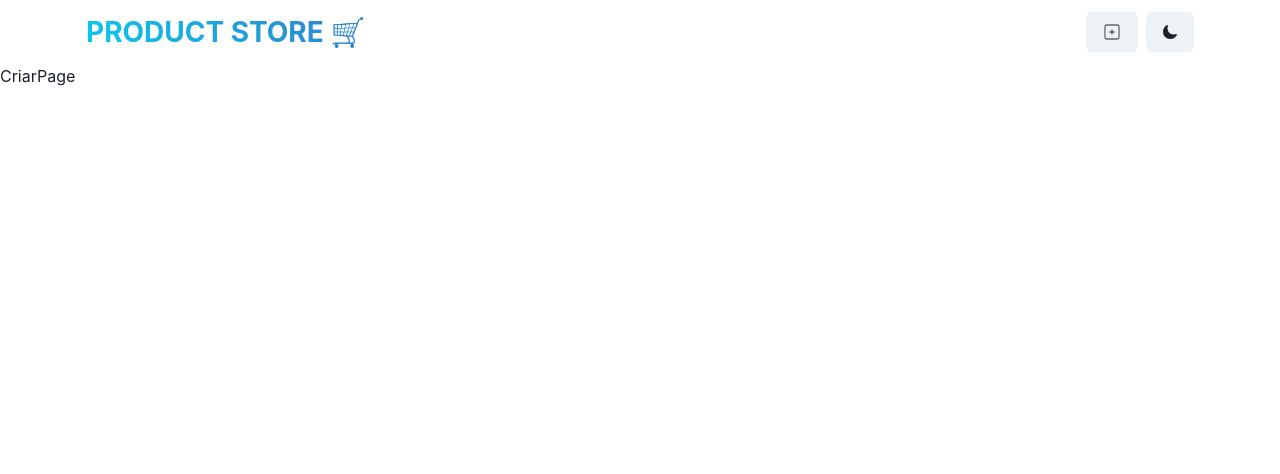
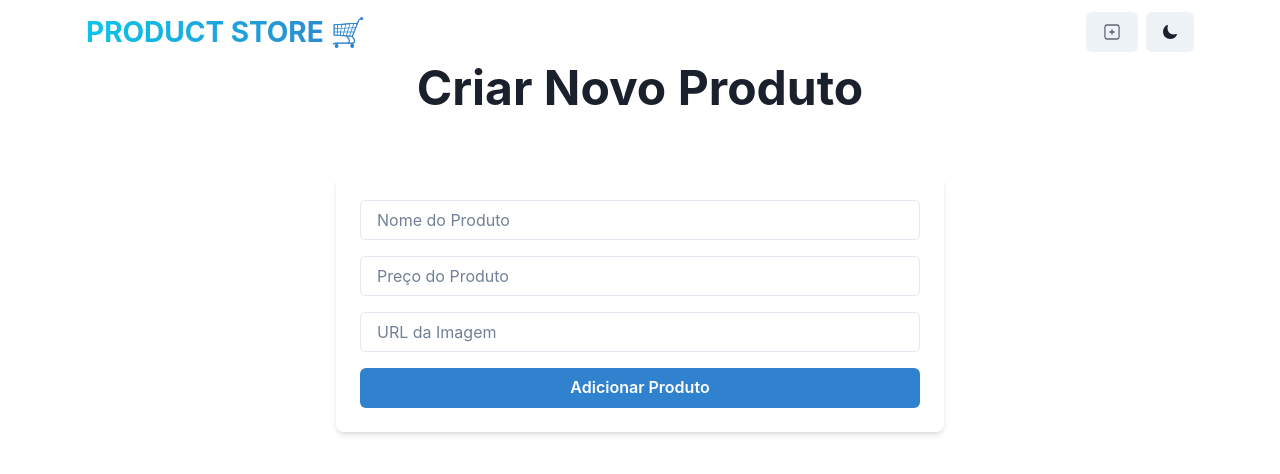
Before and after one commit to eliseucostaalbano/Site-MERN, a React (Vite) app in the folder frontend/: page /criar in a window 1280 px wide. Shown: the top 474 px of the page. Built offline with nearby package versions, Linux system fonts and the light colour scheme.

Commit message:
criando a pagina CriarPage

```diff
--- a/frontend/src/pages/CriarPage.jsx
+++ b/frontend/src/pages/CriarPage.jsx
@@ -1,8 +1,75 @@
+import {
+  Box,
+  Button,
+  Container,
+  Heading,
+  Input,
+  useColorModeValue,
+  VStack,
+} from "@chakra-ui/react";
+import { useState } from "react";
 
 const CriarPage = () => {
+  const [novoProduto, setNovoProduto] = useState({
+    nome: "",
+    preço: "",
+    imagem: "",
+  });
+
+  const handleAddProduto = ()=> {
+  console.log("acertou")
+  }
+
   return (
-    <div>CriarPage</div>
-  )
-}
+    <Container maxW={"container.sm"}>
+      <VStack spacing={8}>
+        <Heading as={"h1"} size={"2xl"} textAlign={"center"} mb={8}>
+          Criar Novo Produto
+        </Heading>
 
-export default CriarPage
+        <Box
+          w={"full"}
+          bg={useColorModeValue("white", "gray.800")}
+          p={6}
+          rounded={"lg"}
+          shadow={"md"}
+        >
+          <VStack spacing={4}>
+            <Input
+              placeholder="Nome do Produto"
+              name="nome"
+              value={novoProduto.nome}
+              onChange={(e) =>
+                setNovoProduto({ ...novoProduto, nome: e.target.value })
+              }
+            />
+
+            <Input
+              placeholder="Preço do Produto"
+              name="nome"
+              type="number"
+              value={novoProduto.preço}
+              onChange={(e) =>
+                setNovoProduto({ ...novoProduto, preço: e.target.value })
+              }
+            />
+
+            <Input
+              placeholder="URL da Imagem"
+              name="imagem"
+              value={novoProduto.imagem}
+              onChange={(e) =>
+                setNovoProduto({ ...novoProduto, imagem: e.target.value })
+              }
+            />
+            <Button colorScheme="blue" onClick={handleAddProduto} w={"full"}>
+              Adicionar Produto
+            </Button>
+          </VStack>
+        </Box>
+      </VStack>
+    </Container>
+  );
+};
+
+export default CriarPage;
```
